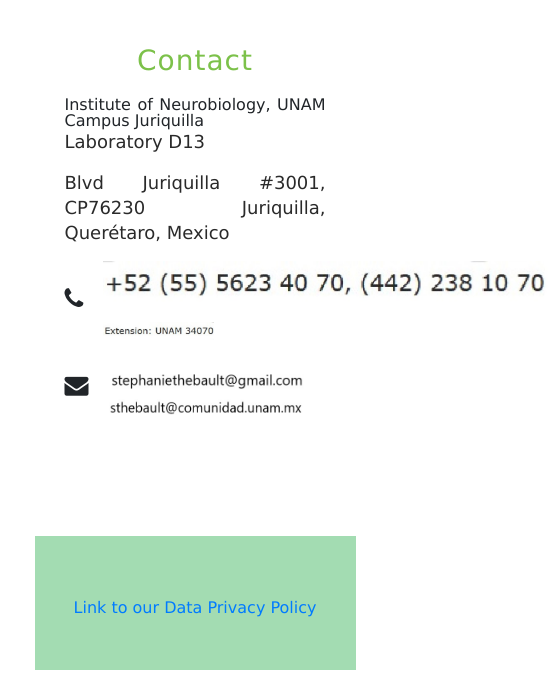
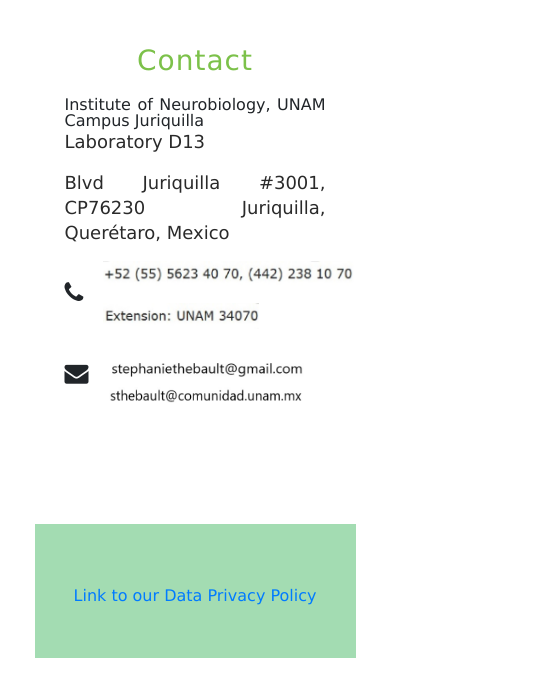
Before and after one commit to LabSaludVisual/web-lab-salud-visual, a plain HTML site: page index.html in a window 390 px wide. Shown: the part 7496-8181 px from the top of the page, 548 px wide, since content can reach past the window. Drawn offline with Linux system fonts and the light colour scheme.

Commit message:
Update style.css

```diff
--- a/assets/css/style.css
+++ b/assets/css/style.css
@@ -514,7 +514,9 @@ body::before {
     line-height: 1;
   }
   .contact-image1{
-    max-width: 200%;
+    max-width: 113%;
+  }.contact-image3{
+    max-width: 70%;
   }
  .contact-image {
     max-width: 90%; /* Ajusta el ancho de las imágenes para pantallas pequeñas */
```
